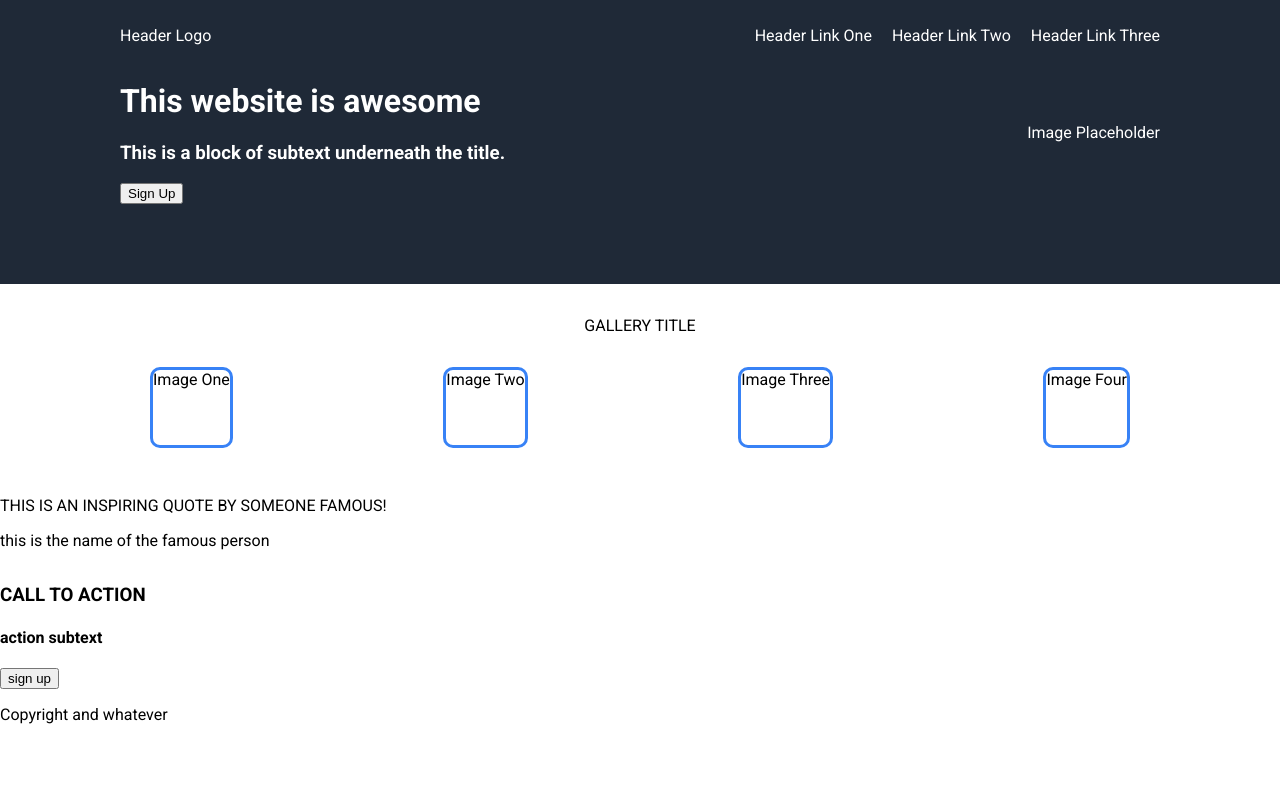
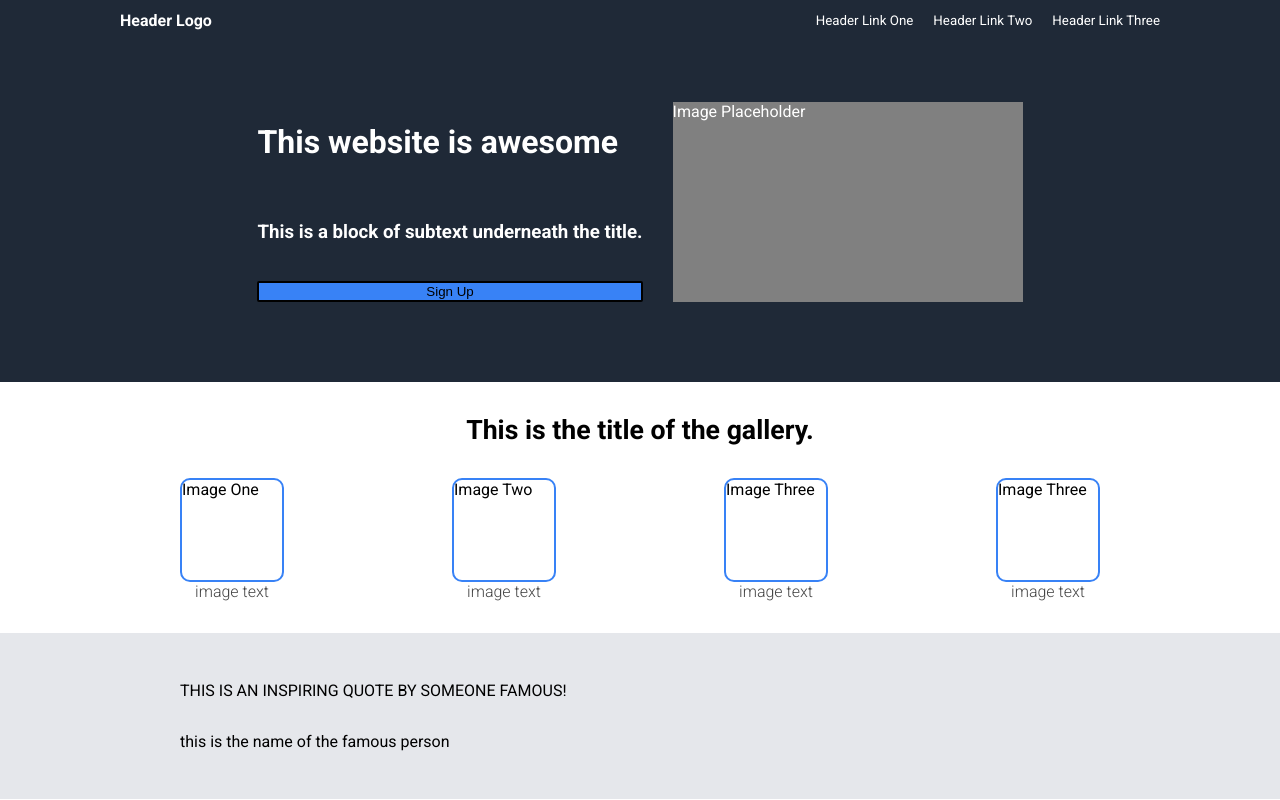
Before and after one commit to jacobell/landingpage, a plain HTML site: page index.html in a window 1280 px wide. Shown: the top 800 px of the page. Drawn offline with Linux system fonts and the light colour scheme.

Commit message:
add additional styling to header, hero box, gallery and quote

```diff
--- a/index.html
+++ b/index.html
@@ -25,21 +25,33 @@
 
             <div class="hero">
                 <div class="title">
-                <h1>This website is awesome</h1>
-                <h3>This is a block of subtext underneath the title.</h3>
-                <button>Sign Up</button>
-            </div>
+                    <h1>This website is awesome</h1>
+                    <h3>This is a block of subtext underneath the title.</h3>
+                    <button>Sign Up</button>
+                </div>
             <div class="title-image">Image Placeholder</div>
             </div>
         </div>
 
         <div class="gallery-container">
-            <div class="gallery-title">GALLERY TITLE</div>
+            <div class="gallery-title">This is the title of the gallery.</div>
             <div class="gallery">
-                <div class="gallery-image">Image One</div>
-                <div class="gallery-image">Image Two</div>
-                <div class="gallery-image">Image Three</div>
-                <div class="gallery-image">Image Four</div>
+                <div class="gallery-image">
+                    <div class="image">Image One</div>
+                    <div class="image-text">image text</div>
+                </div>
+                <div class="gallery-image">
+                    <div class="image">Image Two</div>
+                    <div class="image-text">image text</div>
+                </div>
+                <div class="gallery-image">
+                    <div class="image">Image Three</div>
+                    <div class="image-text">image text</div>
+                </div>
+                <div class="gallery-image">
+                    <div class="image">Image Three</div>
+                    <div class="image-text">image text</div>
+                </div>
             </div>
         </div>
 
--- a/styles.css
+++ b/styles.css
@@ -1,4 +1,4 @@
-@import url('https://fonts.googleapis.com/css2?family=Roboto:ital,wght@0,400;0,700;0,900;1,300&display=swap');
+@import url('https://fonts.googleapis.com/css2?family=Roboto:ital,wght@0,100;0,300;0,400;0,700;0,900;1,100;1,300&display=swap');
 
 body {
     font-family: 'Roboto', sans-serif;
@@ -11,22 +11,35 @@ ul {
     list-style: none;
 }
 
+button {
+    background-color: #3882F6;
+    border-style: solid;
+    border-radius: 2px;
+}
+
 .hero-container {
     background: #1F2937;
     color: white;
     padding: 10px 120px 80px 120px;
+    margin: 0;
+
 }
 
 .header {
     display: flex;
     justify-content: space-between;
+    align-items: center;;
+    margin-top: -10px;
+    margin-bottom: 60px;
+
 }
 
 .header-logo {
-    align-self: center;
+    font-weight: bold;
 }
 
 .header-nav {
+    font-size: 10pt;
     display: flex;
     gap: 20px;
     align-self: center;
@@ -36,23 +49,30 @@ ul {
 .hero {
     display: flex;
     flex: 1;
-    justify-content: space-between;
-    width: 100%;
+    justify-content: center;
 }
 
 .title {
-    min-width: 360px;
+    display: flex;
+    flex-direction: column;
+    justify-content:  space-between;
+    flex: 1 | 1 | 0;
+    padding-right: 30px;
 }
 
 .title-image {
     align-self: center;
     justify-self: center;
+    background-color: gray;
+    min-width: 350px;
+    min-height: 200px;
 }
 
 .gallery-container {
+    background-color: white;
     display: flex;
     flex-direction: column;
-    padding: 32px 150px 32px 150px;
+    padding: 32px 180px;
 }
 
 .gallery {
@@ -61,15 +81,32 @@ ul {
 }
 
 .gallery-title {
-
+    font-size: 20pt;
+    font-weight: bold;
     padding-bottom: 32px;
     align-self: center;
 }
 
-.gallery-image {
+.image {
     border-style: solid;
+    border-width: 2px;
     border-color: #3882F6;
     border-radius: 10px;
-    min-width: 75px;
-    min-height: 75px;
+    min-width: 100px;
+    min-height: 100px;
+    flex: 1 | 1 | 0;
 }
+
+.image-text {
+    font-weight: 300;
+    color: #454545;
+    text-align: center;
+}
+
+.quote {
+    background-color: #E5E7EB;
+    display: flex;
+    flex-direction: column;
+    align-content: flex-end;
+    padding: 32px 180px;
+}
```
